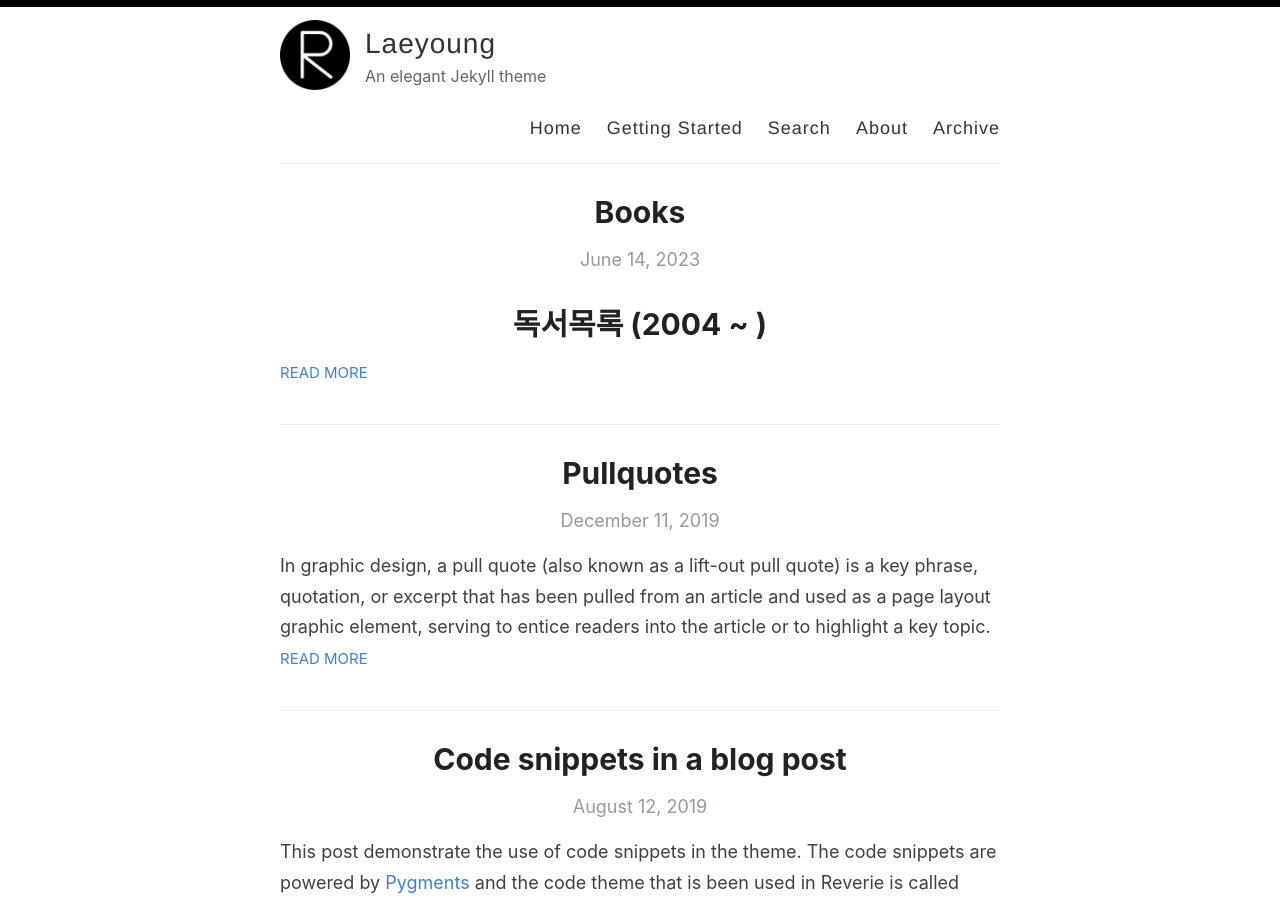
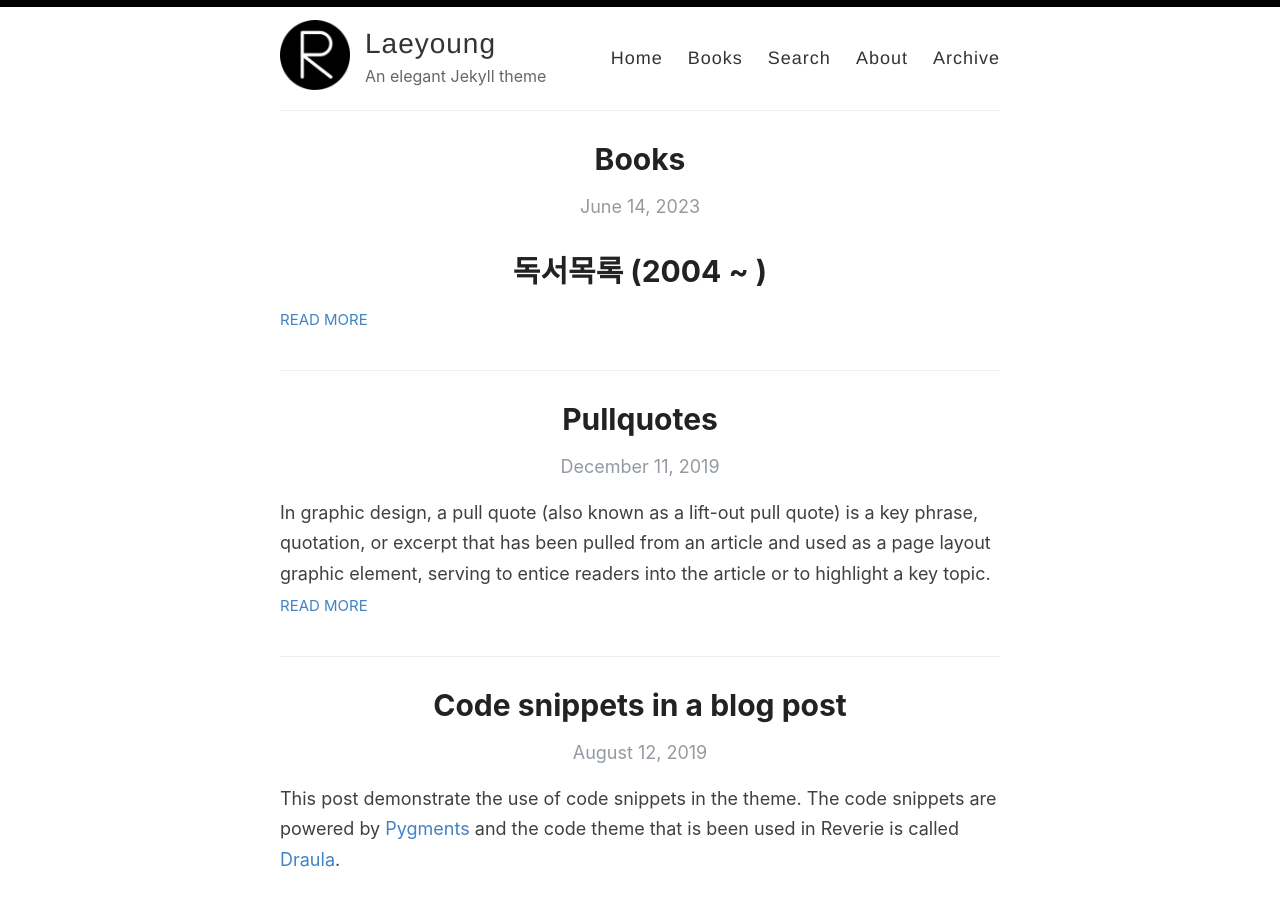
Before and after one commit to Laeyoung/laeyoung.github.io, a Jekyll site: the page built from index.html, in a window 1280 px wide and 900 px high. Built offline with Jekyll 4.4.1, drawn with Linux system fonts in a browser that asks for light colours; the list of posts is cut into pages by our own code.

Commit message:
Update default.html

```diff
--- a/_layouts/default.html
+++ b/_layouts/default.html
@@ -29,7 +29,7 @@
 
             <nav>
               <a href="{{ site.baseurl }}/">Home</a>
-              <a href="{{ site.baseurl }}/getting-started">Getting Started</a>
+              <a href="{{ site.baseurl }}/books">Books</a>
               <a href="{{ site.baseurl }}/search">Search</a>
               <a href="{{ site.baseurl }}/about">About</a>
               <a href="{{ site.baseurl }}/archive">Archive</a>
```
